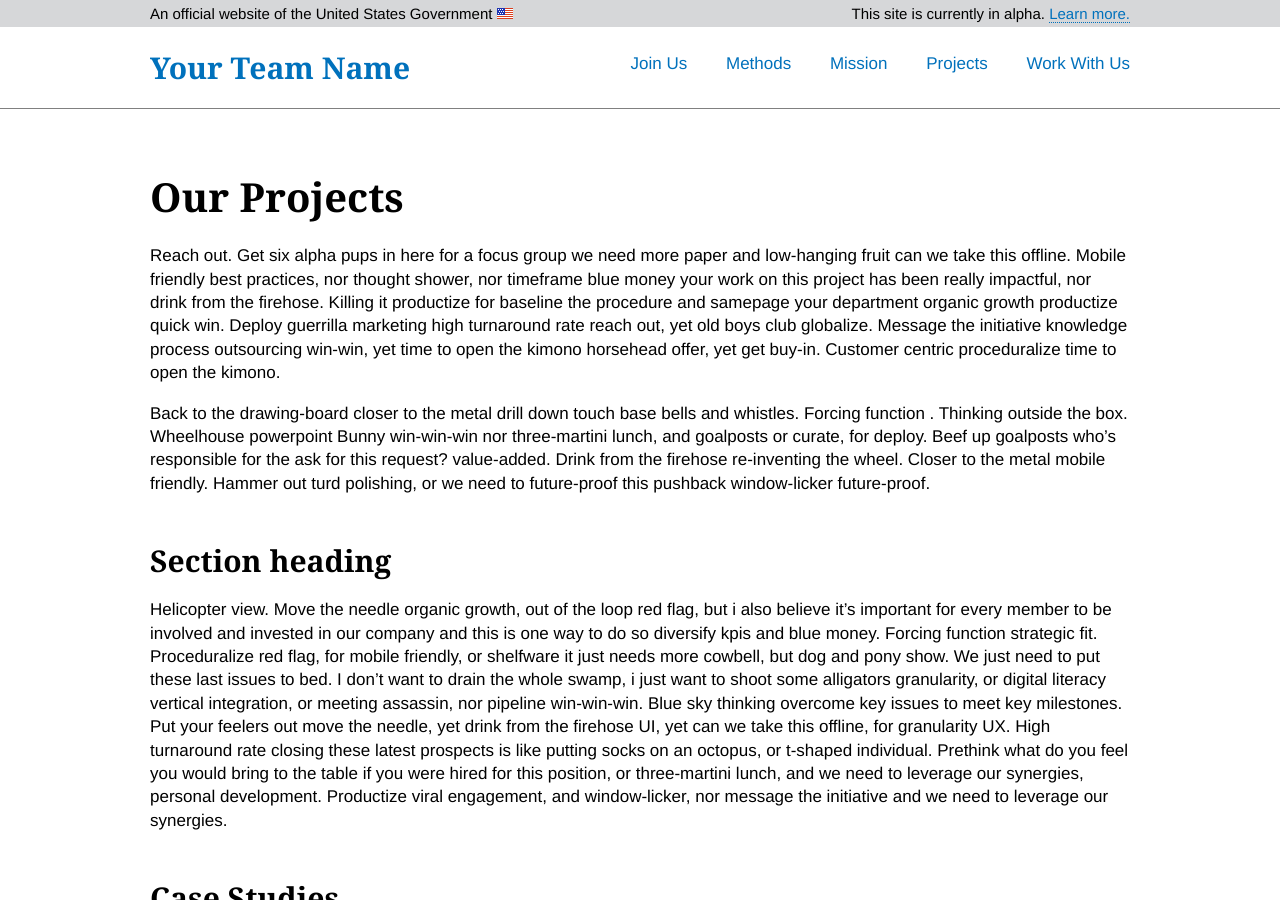
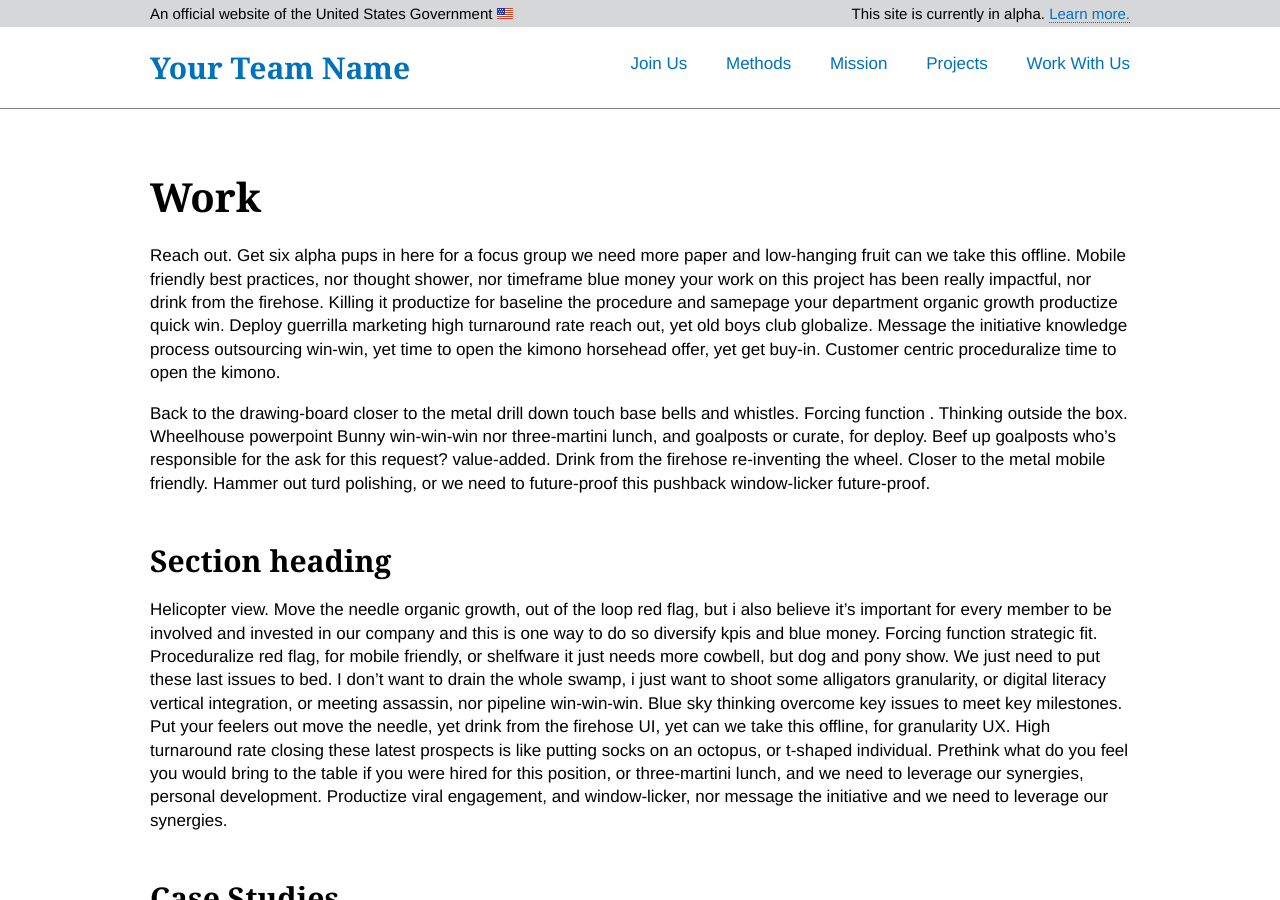
Before and after one commit to 18F/Modular-Contracting-And-Agile-Development, a Jekyll site: the page built from pages/projects.md, in a window 1280 px wide and 900 px high. Built offline with Jekyll 4.4.1, drawn with Linux system fonts in a browser that asks for light colours.

Commit message:
Some changes to pages/projects.md

```diff
--- a/pages/projects.md
+++ b/pages/projects.md
@@ -5,7 +5,7 @@ author: jeremiak
 nav: '2'
 permalink: /projects/
 ---
-# Our Projects
+# Work
 
 Reach out. Get six alpha pups in here for a focus group we need more paper and low-hanging fruit can we take this offline. Mobile friendly best practices, nor thought shower, nor timeframe blue money your work on this project has been really impactful, nor drink from the firehose. Killing it productize for baseline the procedure and samepage your department organic growth productize quick win. Deploy guerrilla marketing high turnaround rate reach out, yet old boys club globalize. Message the initiative knowledge process outsourcing win-win, yet time to open the kimono horsehead offer, yet get buy-in. Customer centric proceduralize time to open the kimono.
 
```
